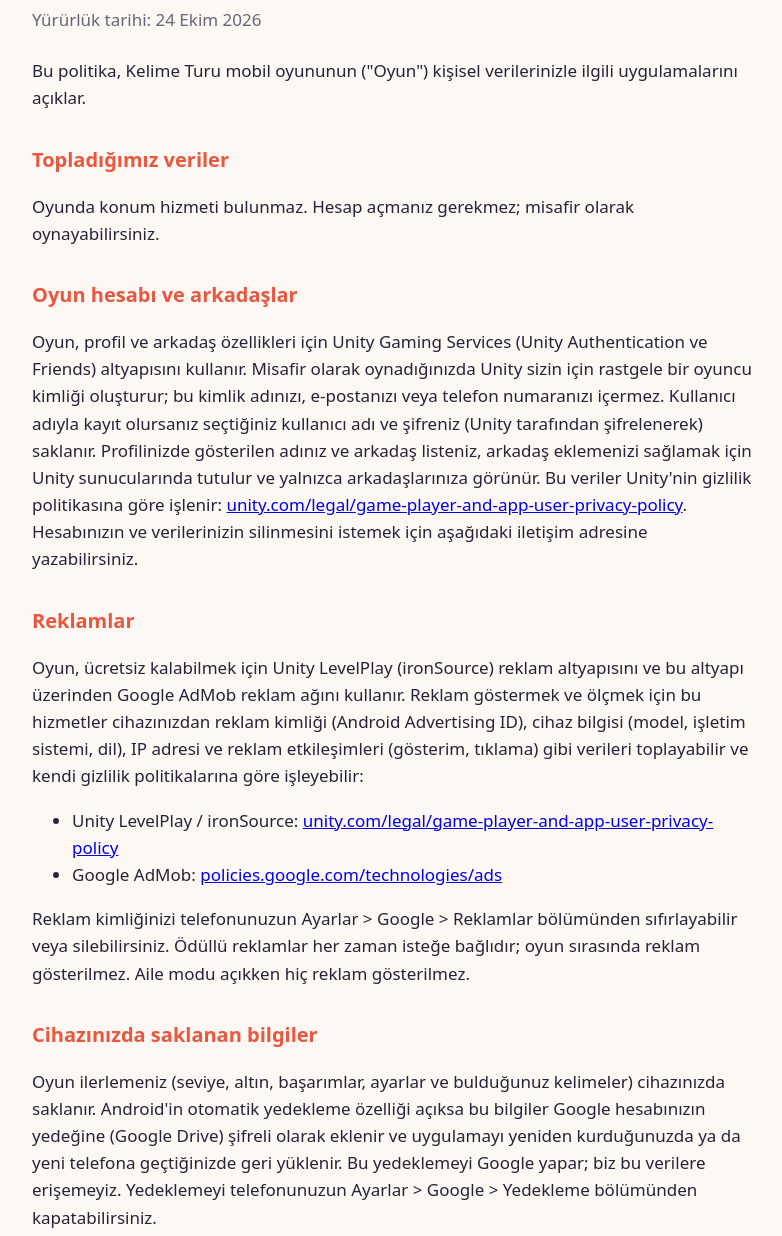
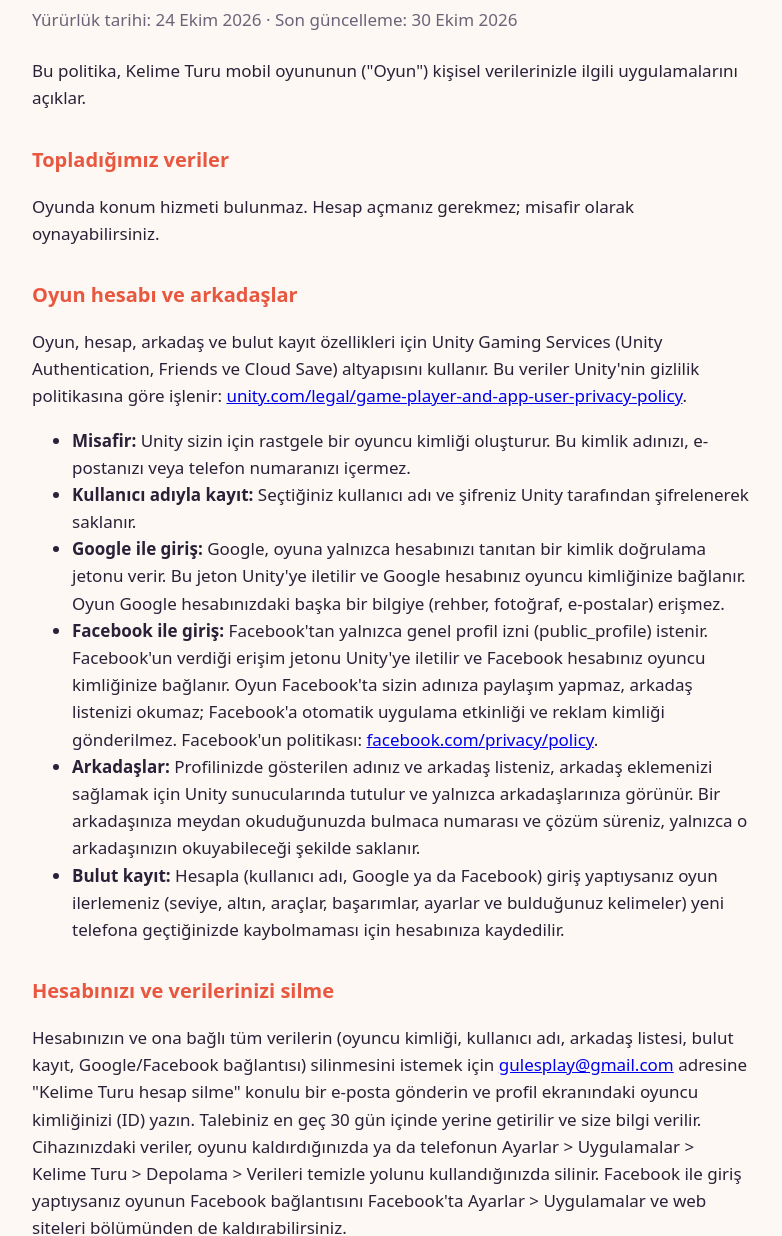
Before and after one commit to gulesplay/gulesplay.github.io, a plain HTML site: page kelime-turu/gizlilik.html in a window 1280 px wide. Shown: the part 78-1314 px from the top of the page, without its empty margins (248-1030 px from the left). Drawn offline with Linux system fonts and the light colour scheme.

Commit message:
Gizlilik: Google/Facebook girişi, bulut kayıt ve hesap silme talimatı
Co-Authored-By: Claude Opus 5.5 <noreply@anthropic.com>

```diff
--- a/kelime-turu/gizlilik.html
+++ b/kelime-turu/gizlilik.html
@@ -17,14 +17,25 @@
 <body>
 <main>
 <h1>Kelime Turu Gizlilik Politikası</h1>
-<p class="date">Yürürlük tarihi: 24 Ekim 2026</p>
+<p class="date">Yürürlük tarihi: 24 Ekim 2026 · Son güncelleme: 30 Ekim 2026</p>
 
 <p>Bu politika, Kelime Turu mobil oyununun ("Oyun") kişisel verilerinizle ilgili uygulamalarını açıklar.</p>
 
 <h2>Topladığımız veriler</h2>
 <p>Oyunda konum hizmeti bulunmaz. Hesap açmanız gerekmez; misafir olarak oynayabilirsiniz.</p>
 <h2>Oyun hesabı ve arkadaşlar</h2>
-<p>Oyun, profil ve arkadaş özellikleri için Unity Gaming Services (Unity Authentication ve Friends) altyapısını kullanır. Misafir olarak oynadığınızda Unity sizin için rastgele bir oyuncu kimliği oluşturur; bu kimlik adınızı, e-postanızı veya telefon numaranızı içermez. Kullanıcı adıyla kayıt olursanız seçtiğiniz kullanıcı adı ve şifreniz (Unity tarafından şifrelenerek) saklanır. Profilinizde gösterilen adınız ve arkadaş listeniz, arkadaş eklemenizi sağlamak için Unity sunucularında tutulur ve yalnızca arkadaşlarınıza görünür. Bu veriler Unity'nin gizlilik politikasına göre işlenir: <a href="https://unity.com/legal/game-player-and-app-user-privacy-policy">unity.com/legal/game-player-and-app-user-privacy-policy</a>. Hesabınızın ve verilerinizin silinmesini istemek için aşağıdaki iletişim adresine yazabilirsiniz.</p>
+<p>Oyun, hesap, arkadaş ve bulut kayıt özellikleri için Unity Gaming Services (Unity Authentication, Friends ve Cloud Save) altyapısını kullanır. Bu veriler Unity'nin gizlilik politikasına göre işlenir: <a href="https://unity.com/legal/game-player-and-app-user-privacy-policy">unity.com/legal/game-player-and-app-user-privacy-policy</a>.</p>
+<ul>
+<li><strong>Misafir:</strong> Unity sizin için rastgele bir oyuncu kimliği oluşturur. Bu kimlik adınızı, e-postanızı veya telefon numaranızı içermez.</li>
+<li><strong>Kullanıcı adıyla kayıt:</strong> Seçtiğiniz kullanıcı adı ve şifreniz Unity tarafından şifrelenerek saklanır.</li>
+<li><strong>Google ile giriş:</strong> Google, oyuna yalnızca hesabınızı tanıtan bir kimlik doğrulama jetonu verir. Bu jeton Unity'ye iletilir ve Google hesabınız oyuncu kimliğinize bağlanır. Oyun Google hesabınızdaki başka bir bilgiye (rehber, fotoğraf, e-postalar) erişmez.</li>
+<li><strong>Facebook ile giriş:</strong> Facebook'tan yalnızca genel profil izni (public_profile) istenir. Facebook'un verdiği erişim jetonu Unity'ye iletilir ve Facebook hesabınız oyuncu kimliğinize bağlanır. Oyun Facebook'ta sizin adınıza paylaşım yapmaz, arkadaş listenizi okumaz; Facebook'a otomatik uygulama etkinliği ve reklam kimliği gönderilmez. Facebook'un politikası: <a href="https://www.facebook.com/privacy/policy/">facebook.com/privacy/policy</a>.</li>
+<li><strong>Arkadaşlar:</strong> Profilinizde gösterilen adınız ve arkadaş listeniz, arkadaş eklemenizi sağlamak için Unity sunucularında tutulur ve yalnızca arkadaşlarınıza görünür. Bir arkadaşınıza meydan okuduğunuzda bulmaca numarası ve çözüm süreniz, yalnızca o arkadaşınızın okuyabileceği şekilde saklanır.</li>
+<li><strong>Bulut kayıt:</strong> Hesapla (kullanıcı adı, Google ya da Facebook) giriş yaptıysanız oyun ilerlemeniz (seviye, altın, araçlar, başarımlar, ayarlar ve bulduğunuz kelimeler) yeni telefona geçtiğinizde kaybolmaması için hesabınıza kaydedilir.</li>
+</ul>
+
+<h2 id="veri-silme">Hesabınızı ve verilerinizi silme</h2>
+<p>Hesabınızın ve ona bağlı tüm verilerin (oyuncu kimliği, kullanıcı adı, arkadaş listesi, bulut kayıt, Google/Facebook bağlantısı) silinmesini istemek için <a href="mailto:gulesplay@gmail.com?subject=Kelime%20Turu%20hesap%20silme">gulesplay@gmail.com</a> adresine "Kelime Turu hesap silme" konulu bir e-posta gönderin ve profil ekranındaki oyuncu kimliğinizi (ID) yazın. Talebiniz en geç 30 gün içinde yerine getirilir ve size bilgi verilir. Cihazınızdaki veriler, oyunu kaldırdığınızda ya da telefonun Ayarlar &gt; Uygulamalar &gt; Kelime Turu &gt; Depolama &gt; Verileri temizle yolunu kullandığınızda silinir. Facebook ile giriş yaptıysanız oyunun Facebook bağlantısını Facebook'ta Ayarlar &gt; Uygulamalar ve web siteleri bölümünden de kaldırabilirsiniz.</p>
 
 <h2>Reklamlar</h2>
 <p>Oyun, ücretsiz kalabilmek için Unity LevelPlay (ironSource) reklam altyapısını ve bu altyapı üzerinden Google AdMob reklam ağını kullanır. Reklam göstermek ve ölçmek için bu hizmetler cihazınızdan reklam kimliği (Android Advertising ID), cihaz bilgisi (model, işletim sistemi, dil), IP adresi ve reklam etkileşimleri (gösterim, tıklama) gibi verileri toplayabilir ve kendi gizlilik politikalarına göre işleyebilir:</p>
```
